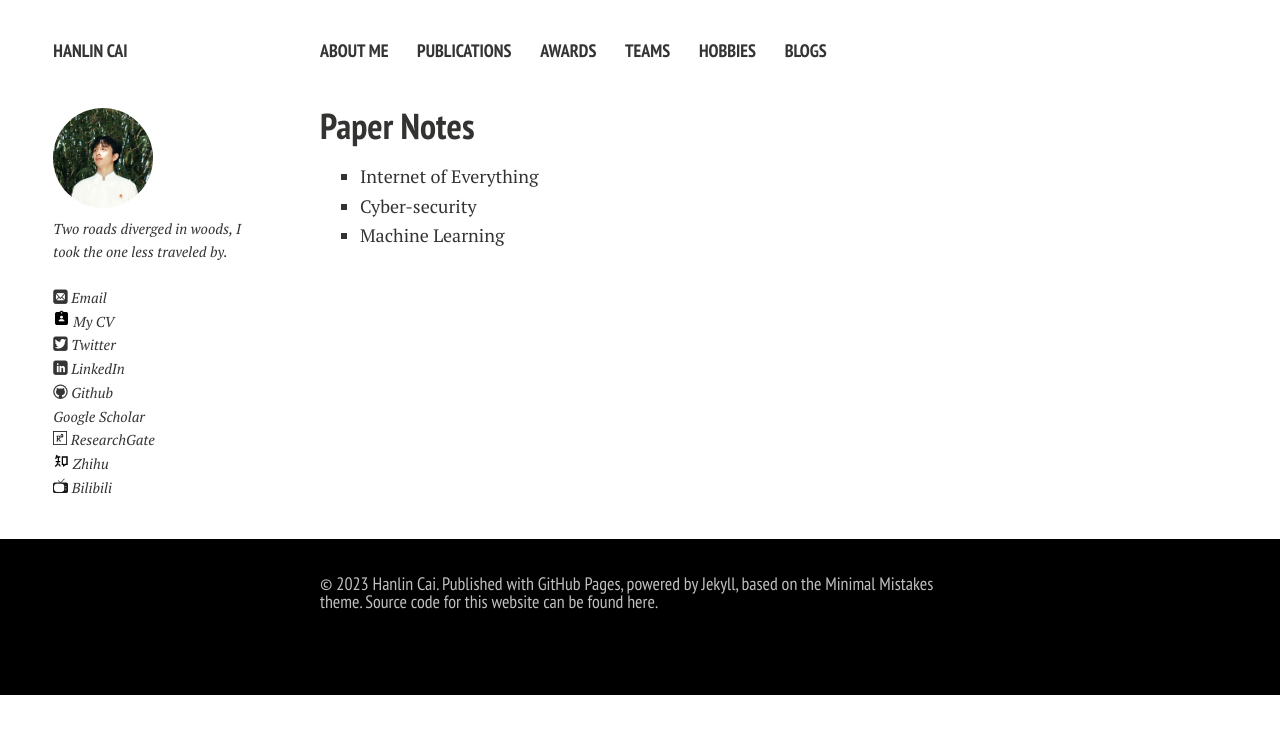
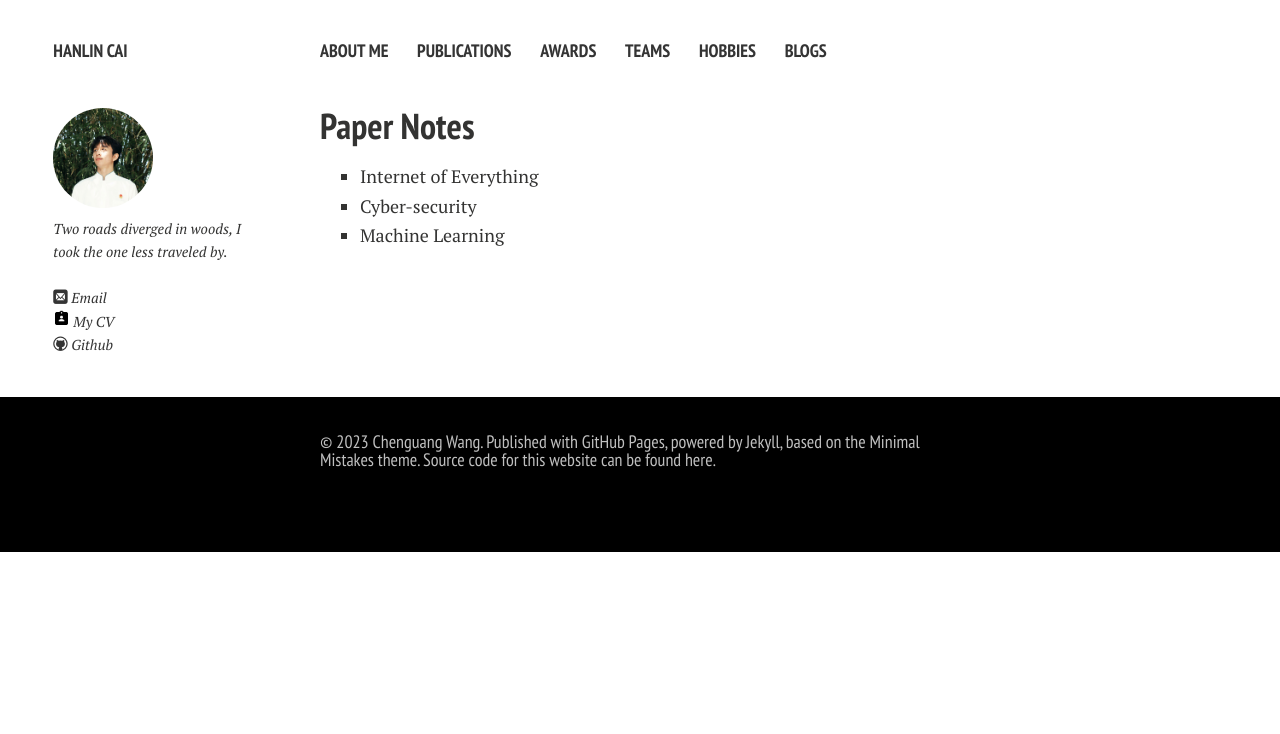
Before and after one commit to milan011/milan011.github.io, a Jekyll site: the page built from notes.md, in a window 1280 px wide. Shown: the top 734 px of the page. Built offline with Jekyll 4.4.1, drawn with Linux system fonts in a browser that asks for light colours; nearby versions of some CDN libraries; comment, search, counter and statistics services are not loaded; a style sheet for code colours, icons or effects is not loaded; some of the changed lines change nothing that is shown.

Commit message:
user a site template

```diff
--- a/_config.yml
+++ b/_config.yml
@@ -6,19 +6,19 @@ url: https://caihanlin.com
 
 # Owner/author information
 owner:
-  name: Hanlin Cai
+  name: Chenguang Wang
   avatar: hanlin.jpg
   bio: Two roads diverged in woods, I took the one less traveled by.
-  email: hanlin.cai@ieee.org
+  email: milan011@sina.com
   cv: https://caihanlin.com/file/CV-HanlinCAI.pdf
   # Social networking links are used in author-bio sidebar. Update and remove as you like.
-  twitter: lancecai2002
-  github: GuangLun2000
-  linkedin: hanlincai
-  scholar: https://scholar.google.com/citations?user=8igSoWgAAAAJ
-  bilibili: 594030035
-  researchgate: https://www.researchgate.net/profile/Hanlin-Cai
-  zhihu: https://www.zhihu.com/people/chlire
+  #twitter: ---
+  github: milan011
+  #linkedin: --
+  #scholar: --
+  #bilibili: --
+  #researchgate: --
+  #zhihu: --
   # facebook: caihanlin2002
   # instagram: lancecai2002
   # lastfm:
@@ -28,7 +28,7 @@ owner:
 
 # Analytics and webmaster tools stuff goes here
 # https://search.google.com/search-console/ownership
-google_verify: "SkiyuGpJOKT74vv5GmXLvYXXDkXy4v8VWPtbelYz3Hs"
+#google_verify: "SkiyuGpJOKT74vv5GmXLvYXXDkXy4v8VWPtbelYz3Hs"
 
 # https://ssl.bing.com/webmaster/configure/verify/ownership Option 2 content= goes here
 # bing_verify: ""
@@ -52,7 +52,7 @@ links:
     url: /blogs/
 
 # http://en.wikipedia.org/wiki/List_of_tz_database_time_zones
-timezone: China/Beijing
+timezone: China/Shijiazhuang
 future: true
 highlighter: rouge
 # markdown: kramdown
@@ -81,9 +81,9 @@ kramdown:
 
 # disqus settings:
 disqus:
-  shortname: lancecai
+  shortname: wcg
 
 include: [".htaccess"]
 exclude: ["lib", "config.rb", "Capfile", "config", "log", "Rakefile", "Rakefile.rb", "tmp", "less", "minimal-mistakes.sublime-project", "minimal-mistakes.sublime-workspace"]
 
-# Latest update in 2023/11/22 by Hanlin Cai.
+# Latest update in 2023/11/24 by Chenguang Wang.
```
